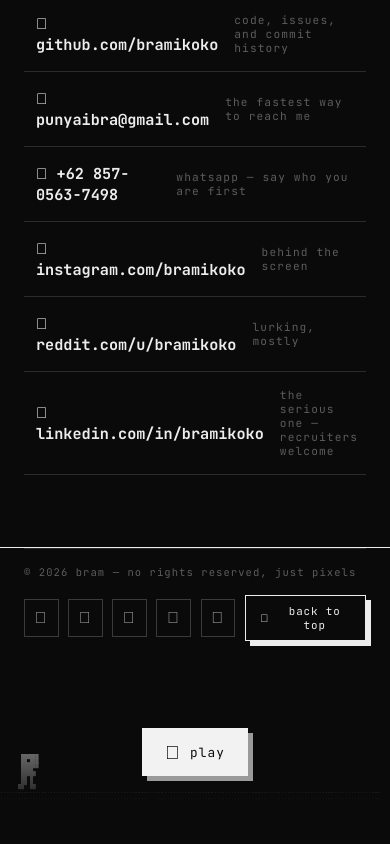
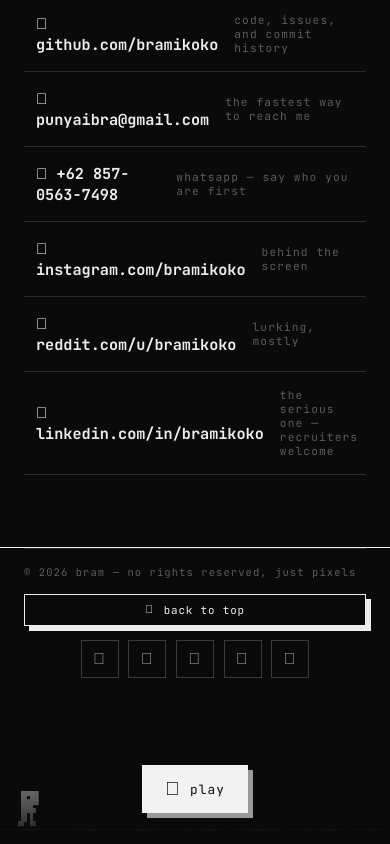
Before and after one commit to bramikoko/pages, a Next.js app: page / in a window 390 px wide. Shown: the part 5362-6206 px from the top of the page. Before the commit the page ends 6169 px from the top, so only its background shows below. Built offline with nearby package versions, Linux system fonts and the light colour scheme; no server answers; the database is empty; a web font is replaced by a local one.

Commit message:
footer: fix jsx comment leaking as visible text

```diff
--- a/src/app/sections.css
+++ b/src/app/sections.css
@@ -2015,6 +2015,28 @@ h2.h-display,
     padding: 2.5rem 0 1rem;
   }
 
+  /* footer stacks: copyright, full-width back-to-top, centered socials */
+  .footer-bottom {
+    flex-direction: column;
+    align-items: stretch;
+    gap: 0.9rem;
+  }
+
+  .footer-bottom > span {
+    order: 1;
+  }
+
+  .footer-bottom .to-top {
+    order: 2;
+    width: 100%;
+    justify-content: center;
+  }
+
+  .footer-socials {
+    order: 3;
+    justify-content: center;
+  }
+
   /* contact breathes less on phones — the full-size version wastes
      the whole screen on padding */
   .contact {
--- a/src/components/footer.tsx
+++ b/src/components/footer.tsx
@@ -297,7 +297,7 @@ export default function Footer({ links: dbLinks = [] }: { links?: ContactLinkDat
       <div className="container">
         <div className="footer-bottom">
           <span>© {year} bram — no rights reserved, just pixels</span>
-          {/* contact row — sits right beside the back-to-top button */}
+          {/* contact row — socials left of the back-to-top button */}
           <div className="footer-socials">
             {socials.map((s) => (
               <a
@@ -314,8 +314,9 @@ export default function Footer({ links: dbLinks = [] }: { links?: ContactLinkDat
                 </span>
               </a>
             ))}
+          </div>
           <button
-              className="btn"
+            className="btn to-top"
             type="button"
             onClick={toTop}
             style={{ padding: "0.5rem 0.9rem", fontSize: "0.68rem" }}
@@ -323,7 +324,6 @@ export default function Footer({ links: dbLinks = [] }: { links?: ContactLinkDat
             <span className="nf" aria-hidden="true">&#xf062;</span>
             <span>back to top</span>
           </button>
-          </div>
         </div>
       </div>
 
```
Lines whose indentation alone changed are shown as unchanged.
